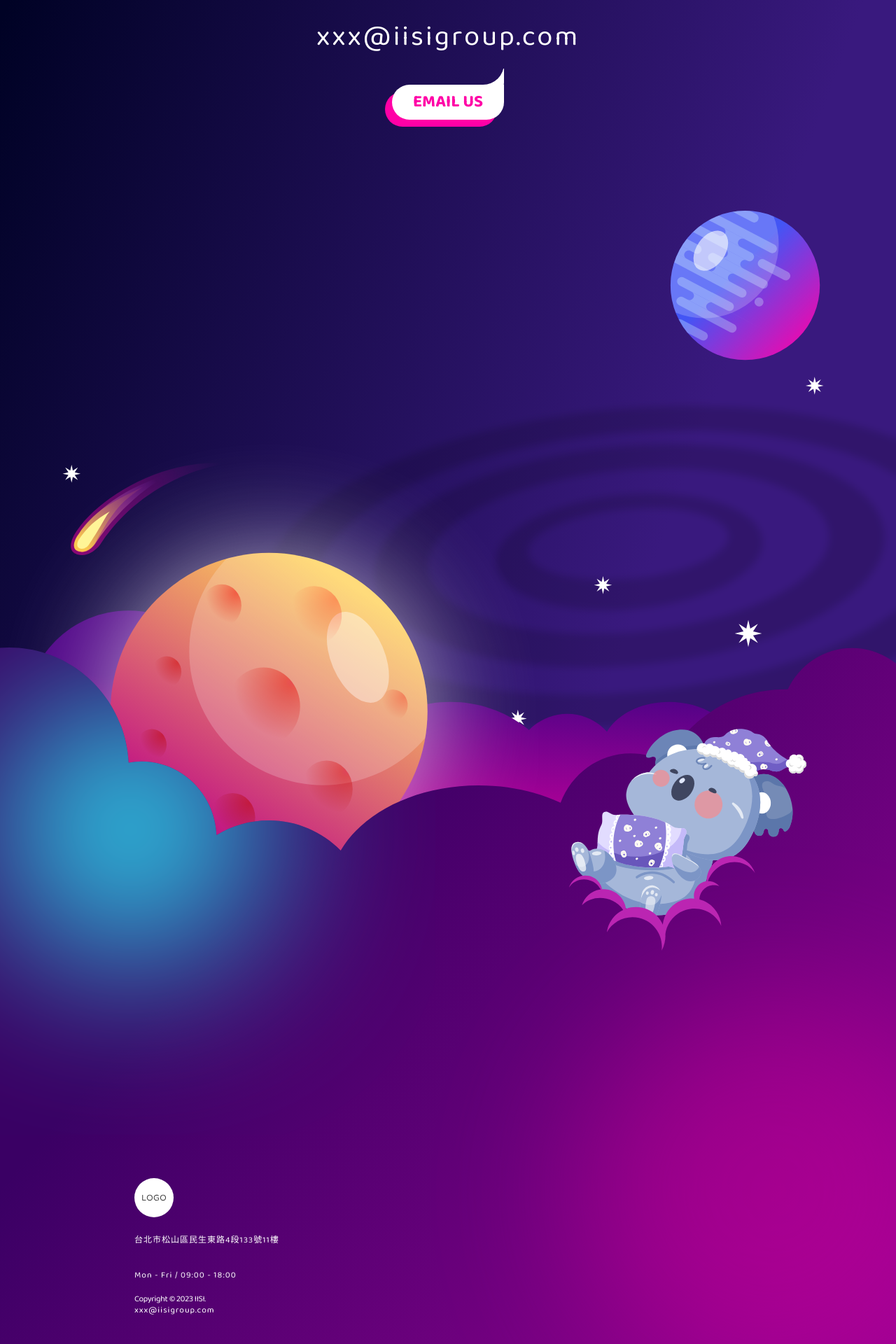
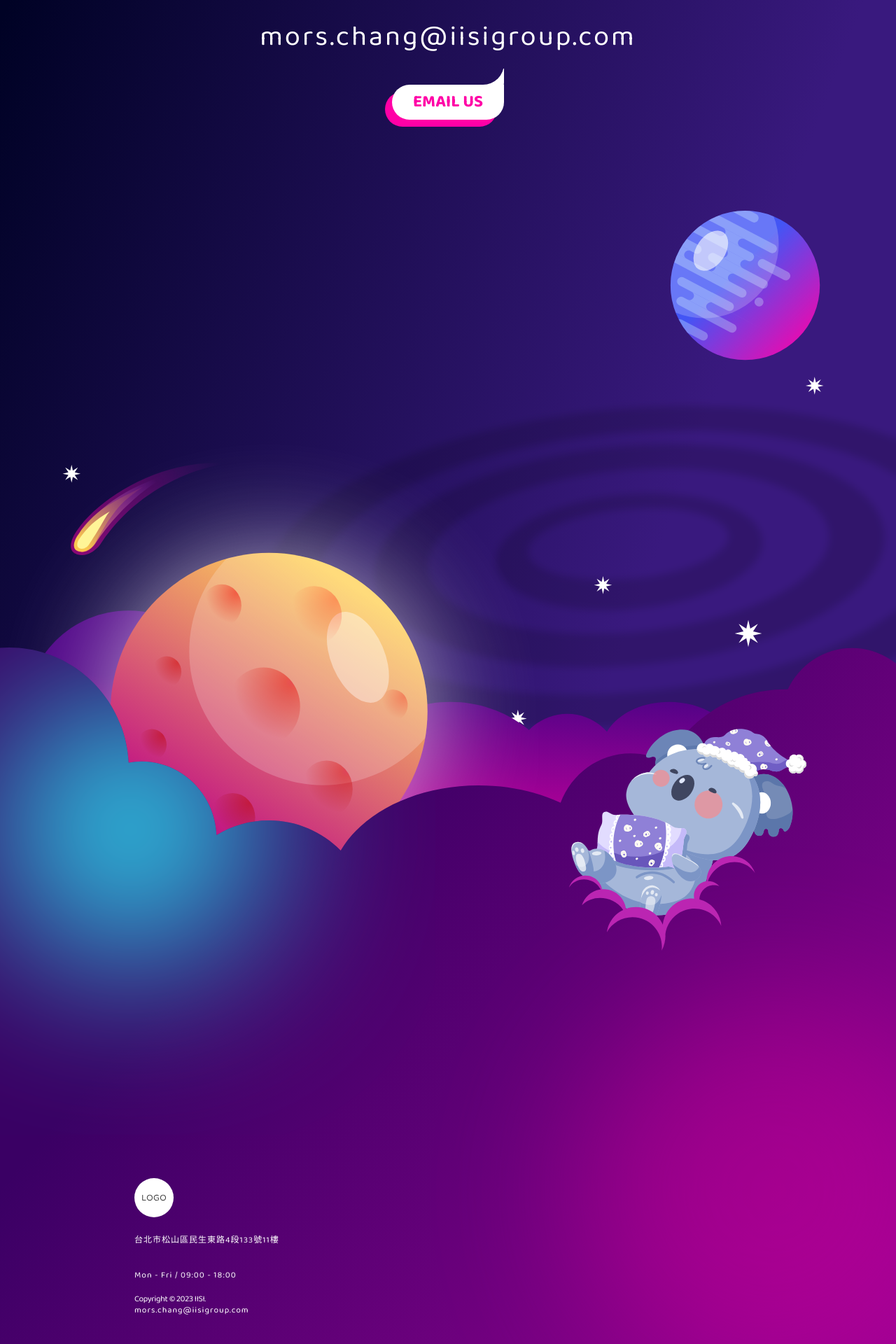
Before and after one commit to creativeplanets/homepage, a Next.js app: page / in a window 1280 px wide. Shown: the part 6703-8623 px from the top of the page at 70% size. Built offline with nearby package versions, Linux system fonts and the light colour scheme; a web font is replaced by a local one.

Commit message:
Contact info

```diff
--- a/src/components/Homepage/Footer.tsx
+++ b/src/components/Homepage/Footer.tsx
@@ -16,7 +16,7 @@ export default function Footer() {
             alt="START A PROJECT WITH US !"
             className={style.contact__caption}
           ></img>
-          <div className={style.contact__mail}>xxx@iisigroup.com</div>
+          <div className={style.contact__mail}>mors.chang@iisigroup.com</div>
           <Button title="EMAIL US" corner={true} />
         </div>
         <div className={style.about}>
@@ -33,7 +33,7 @@ export default function Footer() {
               <br />
               <br /> Mon - Fri / 09:00 - 18:00 <br />
               <br />
-              xxx@iisigroup.com
+              mors.chang@iisigroup.com
             </div>
             <div className={style.about__copyright}>Copyright © 2023 IISI.</div>
           </div>
```
